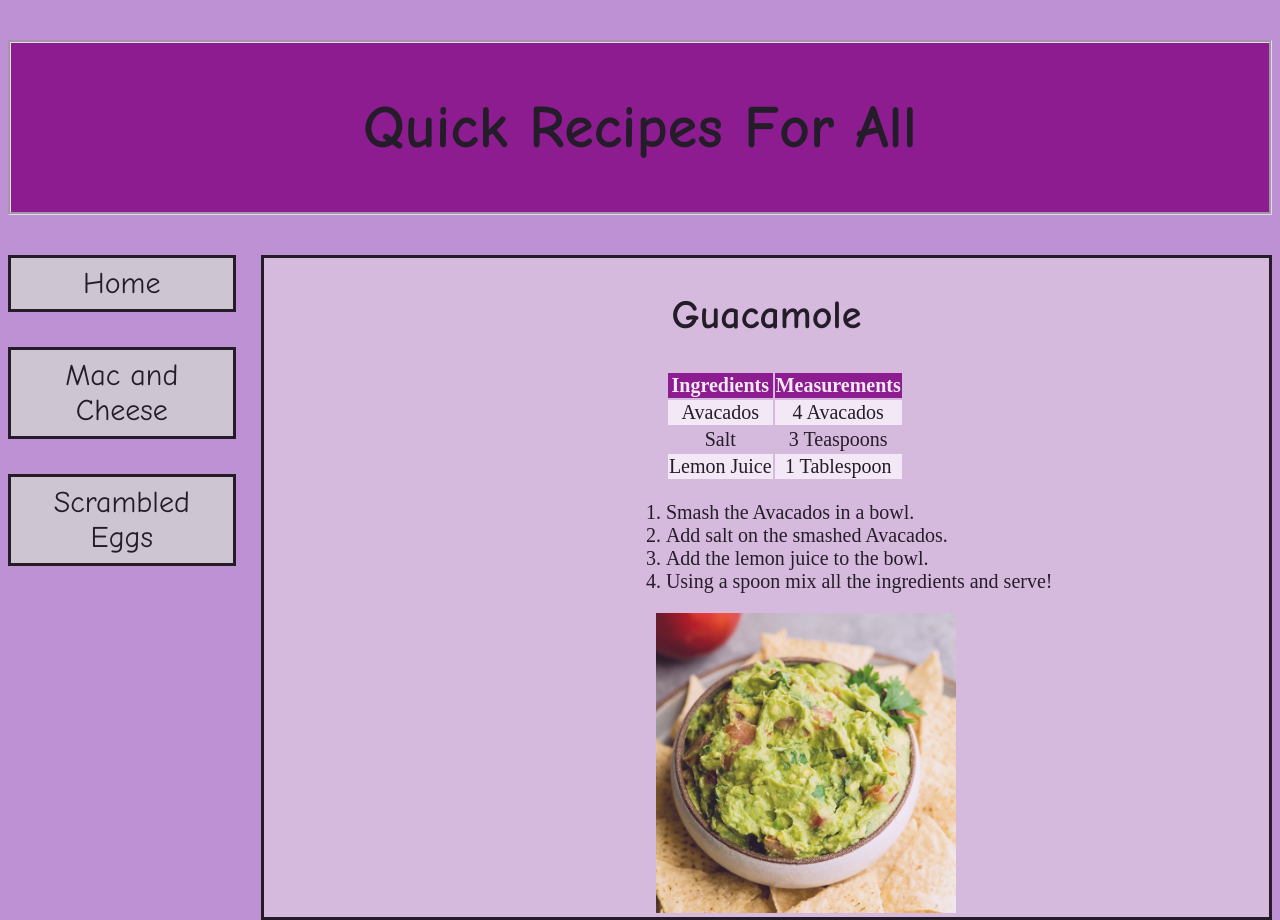
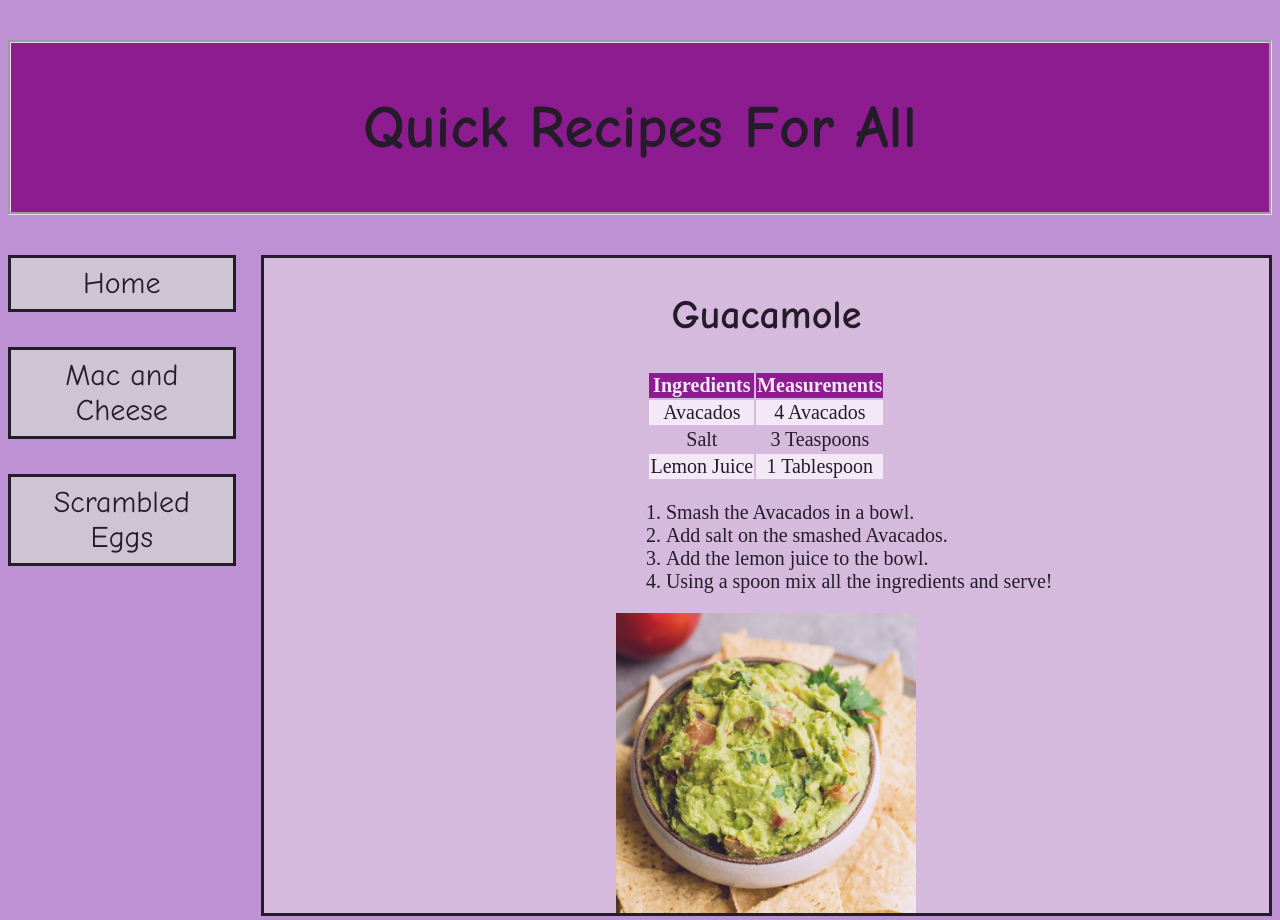
Before and after one commit to YeshaP/QuickRecipes, a plain HTML site: page Guacamole.html in a window 1280 px wide. Drawn offline with Linux system fonts and the light colour scheme.

Commit message:
Add files via upload

```diff
--- a/Guacamole.html
+++ b/Guacamole.html
@@ -17,10 +17,9 @@
 
 <div class="rightSide">
 
-  <div class="leftSide">
     <h2> Guacamole </h2>
 
-    <table>
+    <table class="midpage">
       <tr>
         <th>Ingredients</th>
         <th>Measurements</th>
@@ -39,19 +38,18 @@
       </tr>
     </table>
 
-    <ol>
+    <ol class="midpage">
       <li>Smash the Avacados in a bowl.</li>
       <li>Add salt on the smashed Avacados.</li>
       <li>Add the lemon juice to the bowl.</li>
       <li>Using a spoon mix all the ingredients and serve!</li>
     </ol>
-  </div>
 
 
-  <div class="rightImage">
-    <img src="guacamole.jpg" alt="Guacamole">
 
-  </div>
+
+    <img src="guacamole.jpg" alt="Guacamole" class="center">
+
 
 
 </div>
--- a/recipes.css
+++ b/recipes.css
@@ -1,4 +1,3 @@
-
 
 
 
@@ -77,8 +76,10 @@ img{
   display: table;
 }
 
-.rightImage{
-  padding-left: 39%;
+.center{
+  display: block;
+  margin-left:auto;
+  margin-right:auto;
 }
 
 
@@ -91,11 +92,14 @@ ol{
 }
 
 table{
-  padding-left: 40%;
   text-align: center;
   font-size: 20px;
 }
 
+table.midpage{
+  margin-left:auto;
+  margin-right:auto;
+}
 tr:nth-child(even){background-color: white}
 th {
   background-color: purple;
```
Also changed, not shown: MacAndCheese.html (+5 -7 lines), ScrambledEggs.html (+5 -7 lines).
